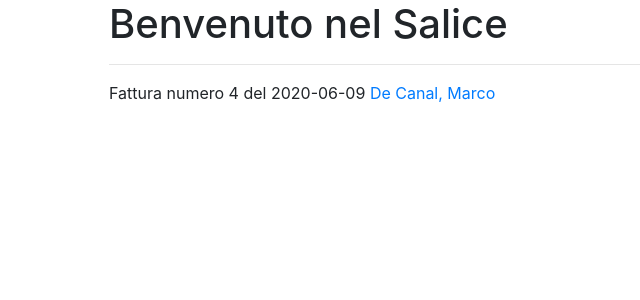
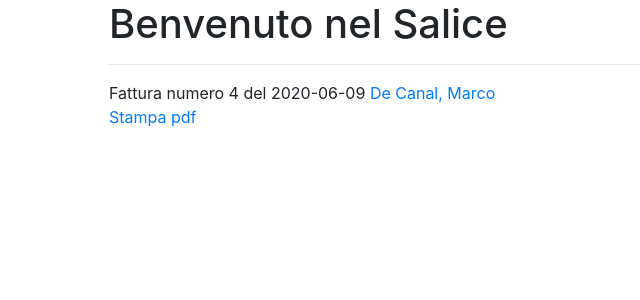
Before and after one commit to DckCanal/Studio, a Django app: page /gestione/fattura/4 in a window 1280 px wide. Shown: the part 128-428 px from the top of the page, without its empty margins (0-640 px from the left). Run offline with Django 3.2, Linux system fonts and the light colour scheme; data comes from the database, SQL or seed files in the repository; some libraries are stand-ins or nearby versions.

Commit message:
Aggiunto link di stampa-pdf a fattura_detail.html

```diff
--- a/gestione/templates/gestione/fattura_detail.html
+++ b/gestione/templates/gestione/fattura_detail.html
@@ -2,5 +2,6 @@
 {% block main-content %}
     <hr>
     {{fattura}}
-    <a href="{{fattura.paziente.get_absolute_url}}">{{fattura.paziente}}</a>
+    <a href="{{fattura.paziente.get_absolute_url}}">{{fattura.paziente}}</a><br/>
+    <a href="{% url 'fattura-pdf' fattura.id %}">Stampa pdf</a>
 {% endblock main-content %}
```
